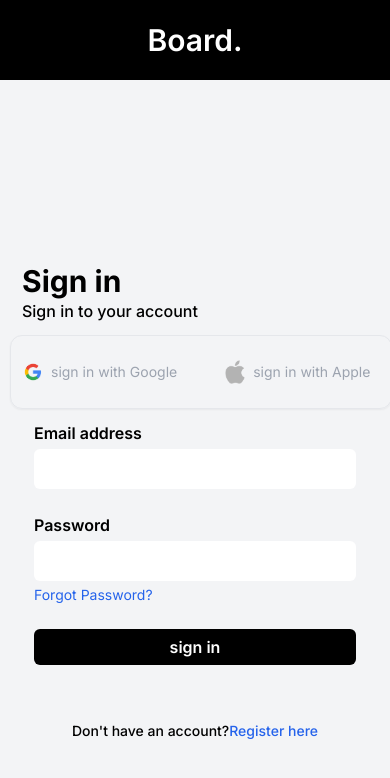
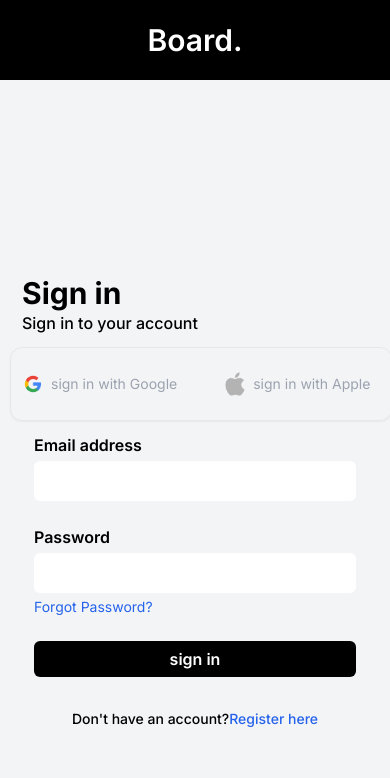
Before and after one commit to YadavEshNithin/dashboard, a Next.js app: page / in a window 390 px wide. Shown: the top 778 px of the page. Built offline with nearby package versions, Linux system fonts and the light colour scheme; no server answers.

Commit message:
latest commit

```diff
--- a/app/login/page.js
+++ b/app/login/page.js
@@ -148,7 +148,7 @@ const Login = () => {
                                 <button  className="w-full py-1.5 bg-black text-white font-semibold mt-6 rounded-md">
                                     sign in
                                 </button>
-                                <div className="mt-14 text-center text-sm font-medium">
+                                <div className="mt-8 sm:mt-14 text-center text-sm font-medium">
                                     {`Don't have an account?`}<span onClick={() => router.push("/signup")} className="text-blue-600 cursor-pointer">Register here</span>
                                 </div>
                             </div>
```
